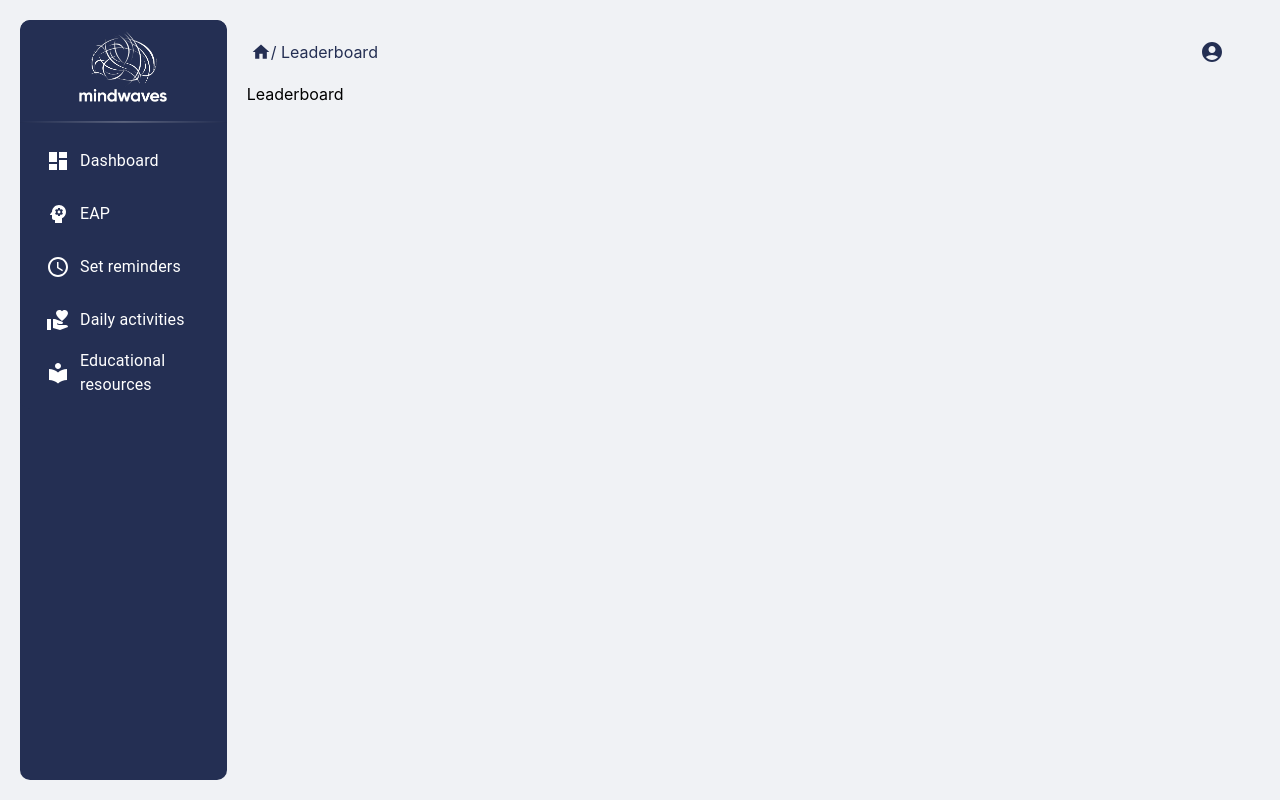
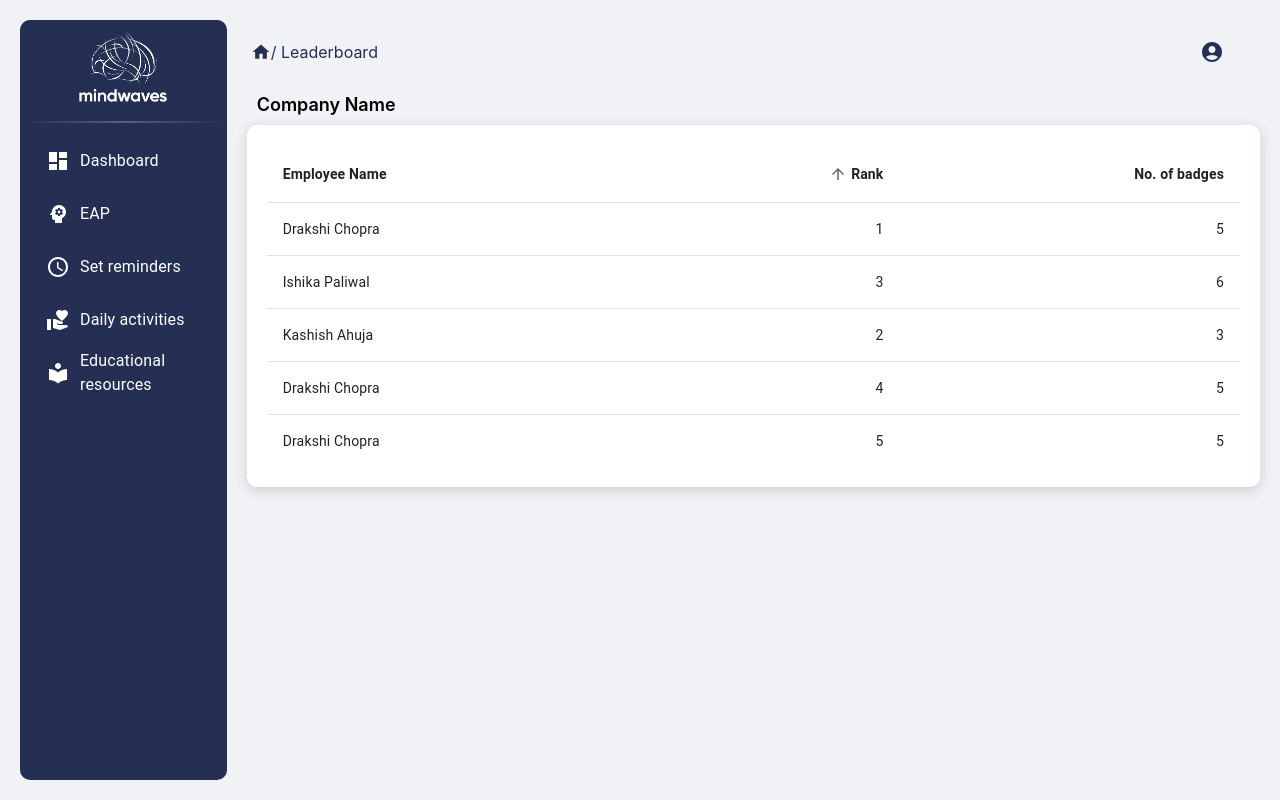
Before and after one commit to kashishahuja2002/Mind-Waves-ServiceNow-Code-To-Win, a React (Create React App) app: page /pages/leaderboard in a window 1280 px wide. Built offline with nearby package versions, Linux system fonts and the light colour scheme; sample sign-in values are in the browser's storage.

Commit message:
feat/leaderboard - added table

```diff
--- a/src/App.js
+++ b/src/App.js
@@ -1,7 +1,7 @@
 import React, { Suspense } from "react";
 import { BrowserRouter, Routes, Route } from "react-router-dom";
 import { useSelector } from 'react-redux';
-
+import Lb from './components/pages/leaderboard/lb';
 import LinearProgress from '@mui/material/LinearProgress';
 
 import AuthContainer from "./components/auth/AuthContainer";
@@ -15,6 +15,7 @@ import DailyActivities from "./components/pages/daily-activities/DailyActivities
 import Reminders from "./components/pages/reminders-breaks/Reminders";
 
 import './App.scss';
+import Leaderboard from "./components/pages/leaderboard/Leaderboard";
 
 function App() {
   const loading = useSelector((store) => store.app.barLoading);
@@ -38,7 +39,7 @@ function App() {
               <Route path="educational-resources" element={<EducationalResources />} />
               <Route path="profile" element={<Profile />} />
               <Route path="achivements" element={<Achivements />} />
-              <Route path="leaderboard" element={"Leaderboard"} />
+              <Route path="leaderboard" element={<Leaderboard />} />
             </Route>
           </Routes>
         </BrowserRouter>
--- a/src/components/pages/daily-activities/DailyActivities.js
+++ b/src/components/pages/daily-activities/DailyActivities.js
@@ -11,6 +11,7 @@ import MeditationTracker from './MeditationTracker';
 
 import '../../../styles/pages/daily-activities/DailyActivities.scss';
 import 'react-circular-progressbar/dist/styles.css';
+import EndSessionButton from './EndSessionButton';
 
 export default function DailyActivities() {
     const [tabIndex, setTabIndex] = useState(0);
--- a/src/components/pages/daily-activities/EndSessionButton.js
+++ b/src/components/pages/daily-activities/EndSessionButton.js
@@ -1,4 +1,5 @@
 import React from 'react';
+import History from './History';
 
 class EndSessionButton extends React.Component {
     constructor(props) {
@@ -28,6 +29,7 @@ class EndSessionButton extends React.Component {
     };
 
     saveToLocalStorage = () => {
+        this.setHistoryState();
         if (localStorage.times) {
             localStorage.times =
 
@@ -48,6 +50,8 @@ class EndSessionButton extends React.Component {
     };
 
     saveTime = () => {
+        this.setHistoryState();
+
         if (typeof Storage !== 'undefined') {
             this.saveToLocalStorage();
         } else {
@@ -63,27 +67,14 @@ class EndSessionButton extends React.Component {
         this.setHistoryState();
     };
 
-    reset = () => {
-        this.setState({
-            currentTimeMs: 0,
-            currentTimeSec: 0,
-            currentTimeMin: 0,
-            running: false,
-        });
-        clearInterval(this.watch);
-        if (typeof Storage !== 'undefined') {
-            this.saveToLocalStorage();
-        } else {
-            console.error('local storage not supported');
-        }
-        this.setHistoryState();
-    };
+
 
     render() {
+        let msg = 'Goodbye';
         return (
             <div onClick={this.saveTime}>
                 <div onClick={this.props.reset} className="endSessionButton" >
-                        End Session
+                    End Session
                 </div>
             </div>
         );
--- a/src/components/pages/daily-activities/StopwatchHistory.js
+++ b/src/components/pages/daily-activities/StopwatchHistory.js
@@ -96,7 +96,6 @@ class StopwatchHistory extends React.Component {
                 {/*<div onClick={this.saveTime}>
                     <div onClick={this.props.reset} className="end-session-button">End Session</div>
         </div>*/}
-                {this.state.data.length == 0 && console.log("blah")}
                 <ul>
 
                     {this.state.data.length == 0 ? <div className='alt-txt'>
--- a/src/components/pages/daily-activities/WaterTracker.js
+++ b/src/components/pages/daily-activities/WaterTracker.js
@@ -55,7 +55,7 @@ export default function WaterTracker() {
     const [historyCardHeight, setHistoryCardHeight] = useState(0);
     useEffect(() => {
         let leftCard = document.querySelector("#leftCard");
-        if(leftCard) {
+        if (leftCard) {
             setHistoryCardHeight(leftCard.clientHeight - 25);
         }
     }, []);
@@ -78,7 +78,7 @@ export default function WaterTracker() {
             </Grid>
 
             <Grid item xs={12} sm={6}>
-                <Card className="whiteBox historyCard" sx={{height: historyCardHeight}}>
+                <Card className="whiteBox historyCard" sx={{ height: historyCardHeight }}>
                     <History time={data} />
                 </Card>
             </Grid>
--- /dev/null
+++ b/src/components/pages/leaderboard/Leaderboard.js
@@ -0,0 +1,63 @@
+import React from 'react';
+import '../../../styles/pages/leaderboard.scss';
+import Table from '@mui/material/Table';
+import TableBody from '@mui/material/TableBody';
+import TableCell from '@mui/material/TableCell';
+import TableContainer from '@mui/material/TableContainer';
+import TableHead from '@mui/material/TableHead';
+import TableRow from '@mui/material/TableRow';
+import Paper from '@mui/material/Paper';
+import { Card } from '@mui/material';
+import TableSortLabel from '@mui/material/TableSortLabel';
+import { useState, useEffect } from 'react';
+
+export default function Leaderboard() {
+    function createData(name, rank, numOfBadges) {
+        return { name, rank, numOfBadges };
+    }
+
+
+    const rows = [
+        createData('Drakshi Chopra', 1, 5),
+        createData('Ishika Paliwal', 3, 6),
+        createData('Kashish Ahuja', 2, 3),
+        createData('Drakshi Chopra', 4, 5),
+        createData('Drakshi Chopra', 5, 5),
+
+    ];
+
+    return (
+        <div>
+            <div className='leaderboard-title'>Company Name</div>
+            <Card id="leftCard" className="whiteBox waterCard">
+                <Table aria-label="simple table">
+                    <TableHead>
+                        <TableRow>
+                            <TableCell className='table-heading'>Employee Name</TableCell>
+                            <TableCell className='table-heading' align="right">
+                                <TableSortLabel active={true} direction="asc">
+                                    Rank
+                                </TableSortLabel>
+                            </TableCell>
+                            <TableCell className='table-heading' align="right">No. of badges</TableCell>
+                        </TableRow>
+                    </TableHead>
+                    <TableBody>
+                        {rows.map((row) => (
+                            <TableRow
+                                key={row.name}
+                                sx={{ '&:last-child td, &:last-child th': { border: 0 } }}
+                            >
+                                <TableCell component="th" scope="row">
+                                    {row.name}
+                                </TableCell>
+                                <TableCell align="right">{row.rank}</TableCell>
+                                <TableCell align="right">{row.numOfBadges}</TableCell>
+                            </TableRow>
+                        ))}
+                    </TableBody>
+                </Table>
+            </Card>
+        </div>
+    )
+}
--- /dev/null
+++ b/src/components/pages/leaderboard/lb.js
@@ -0,0 +1,81 @@
+import React from 'react';
+import '../../../styles/pages/leaderboard.scss';
+import Table from '@mui/material/Table';
+import TableBody from '@mui/material/TableBody';
+import TableCell from '@mui/material/TableCell';
+import TableContainer from '@mui/material/TableContainer';
+import TableHead from '@mui/material/TableHead';
+import TableRow from '@mui/material/TableRow';
+import Paper from '@mui/material/Paper';
+import { Card } from '@mui/material';
+import TableSortLabel from '@mui/material/TableSortLabel';
+import { useState } from 'react';
+
+function createData(name, price, numOfBadges) {
+    return { name, price, numOfBadges };
+}
+
+const rows = [
+    createData("Drakshi", 5, 3),
+    createData("kashish", 6, 2),
+    createData("Ishika", 3, 1),
+    createData("Ishika", 2, 1.6),
+    createData("Ishika", 1, 4)
+];
+
+export default function SortedTable() {
+    const [rowData, setRowData] = useState(rows);
+    const [orderDirection, setOrderDirection] = useState("asc");
+
+    const sortArray = (arr, orderBy) => {
+        switch (orderBy) {
+            case "asc":
+            default:
+                return arr.sort((a, b) =>
+                    a.price > b.price ? 1 : b.price > a.price ? -1 : 0
+                );
+            case "desc":
+                return arr.sort((a, b) =>
+                    a.price < b.price ? 1 : b.price < a.price ? -1 : 0
+                );
+        }
+    };
+
+    const handleSortRequest = () => {
+        setRowData(sortArray(rows, orderDirection));
+        setOrderDirection(orderDirection === "asc" ? "desc" : "asc");
+    };
+
+    return (
+        <TableContainer component={Paper}>
+            <Table aria-label="simple table">
+                <TableHead>
+                    <TableRow>
+                        <TableCell align="center">Employee Name</TableCell>
+
+                        <TableCell align="center" onClick={handleSortRequest}>
+                            <TableSortLabel active={true} direction={orderDirection}>
+                                Rank&nbsp;($)
+                            </TableSortLabel>
+                        </TableCell>
+
+                        <TableCell align="center">No. of Badges</TableCell>
+
+
+                    </TableRow>
+                </TableHead>
+                <TableBody>
+                    {rowData.map((row) => (
+                        <TableRow key={row.number}>
+                            <TableCell component="th" scope="row" align="center">
+                                {row.name}
+                            </TableCell>
+                            <TableCell align="center">{row.price}</TableCell>
+                            <TableCell align="center">{row.numOfBadges}</TableCell>
+                        </TableRow>
+                    ))}
+                </TableBody>
+            </Table>
+        </TableContainer>
+    );
+}
--- /dev/null
+++ b/src/styles/pages/leaderboard.scss
@@ -0,0 +1,10 @@
+.leaderboard-title {
+    font-weight: 600;
+    font-size: 18px;
+    color: #000000;
+    margin: 10px;
+}
+
+.table-heading {
+    font-weight: bold !important;
+}
```
Also changed, not shown: src/components/pages/daily-activities/ExerciseTracker.js (+9 -19 lines).
